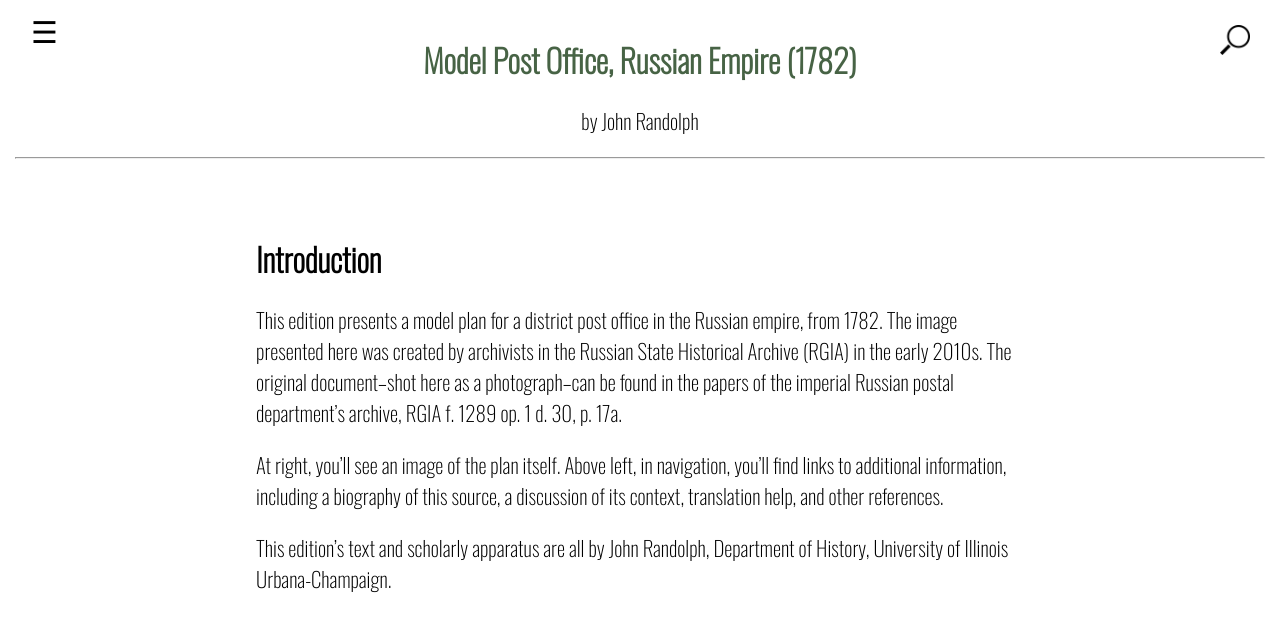
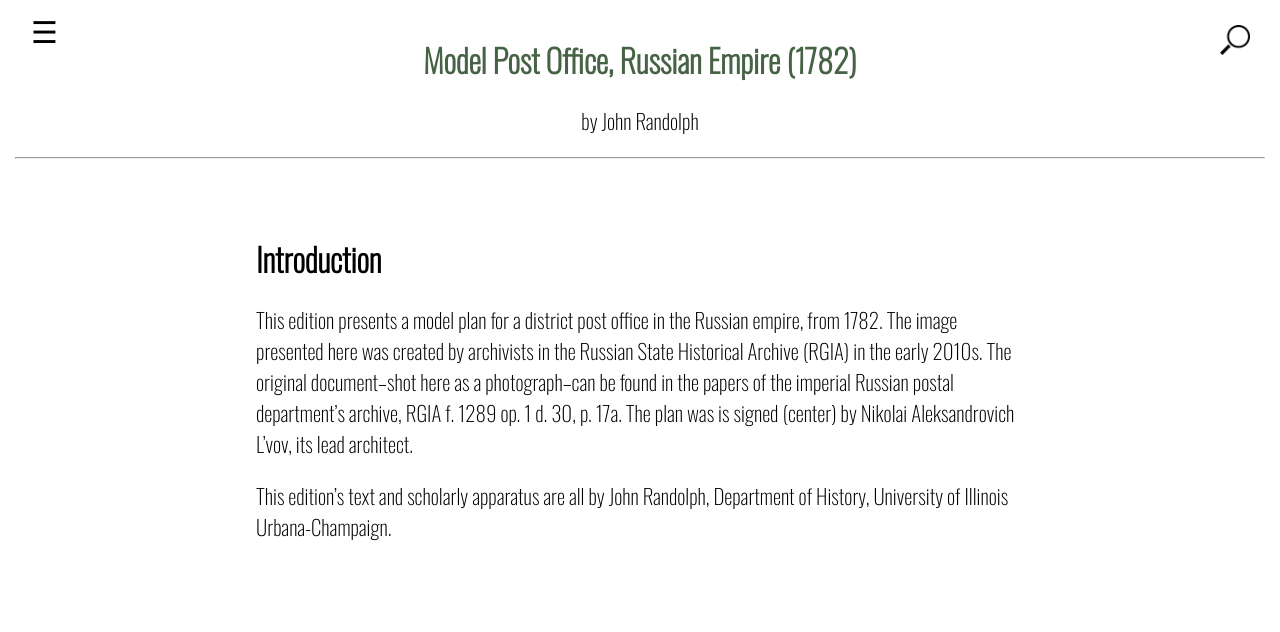
Before and after one commit to jwr12/imperial_russian_post_office_1782, a Jekyll site: the page built from 001_introduction.md, in a window 1280 px wide. Shown: the top 632 px of the page. Built offline with Jekyll 4.4.1, drawn with Linux system fonts in a browser that asks for light colours.

Commit message:
Update 001_introduction.md

```diff
--- a/001_introduction.md
+++ b/001_introduction.md
@@ -5,12 +5,6 @@ number: 001
 ---
 # Introduction
 
-This edition presents a model plan for a district post office in the Russian empire, from 1782.  The image presented here was created by archivists in the Russian State Historical Archive (RGIA) in the early 2010s. The original document--shot here as a photograph--can be found in the papers of the imperial Russian postal department's archive, RGIA f. 1289 op. 1 d. 30, p. 17a.
-
-At right, you'll see an image of the plan itself.  Above left, in navigation, you'll find links to additional information, including a biography of this source, a discussion of its context, translation help, and other references.
+This edition presents a model plan for a district post office in the Russian empire, from 1782.  The image presented here was created by archivists in the Russian State Historical Archive (RGIA) in the early 2010s. The original document--shot here as a photograph--can be found in the papers of the imperial Russian postal department's archive, RGIA f. 1289 op. 1 d. 30, p. 17a.  The plan was is signed (center) by Nikolai Aleksandrovich L'vov, its lead architect.
 
 This edition's text and scholarly apparatus are all by John Randolph, Department of History, University of Illinois Urbana-Champaign.
-
-[^1]: first footnote
-[^2]: I copied this text from this [website](https://www.lipsum.com/feed/html)
-[^bignote]: BIG ONE
```
